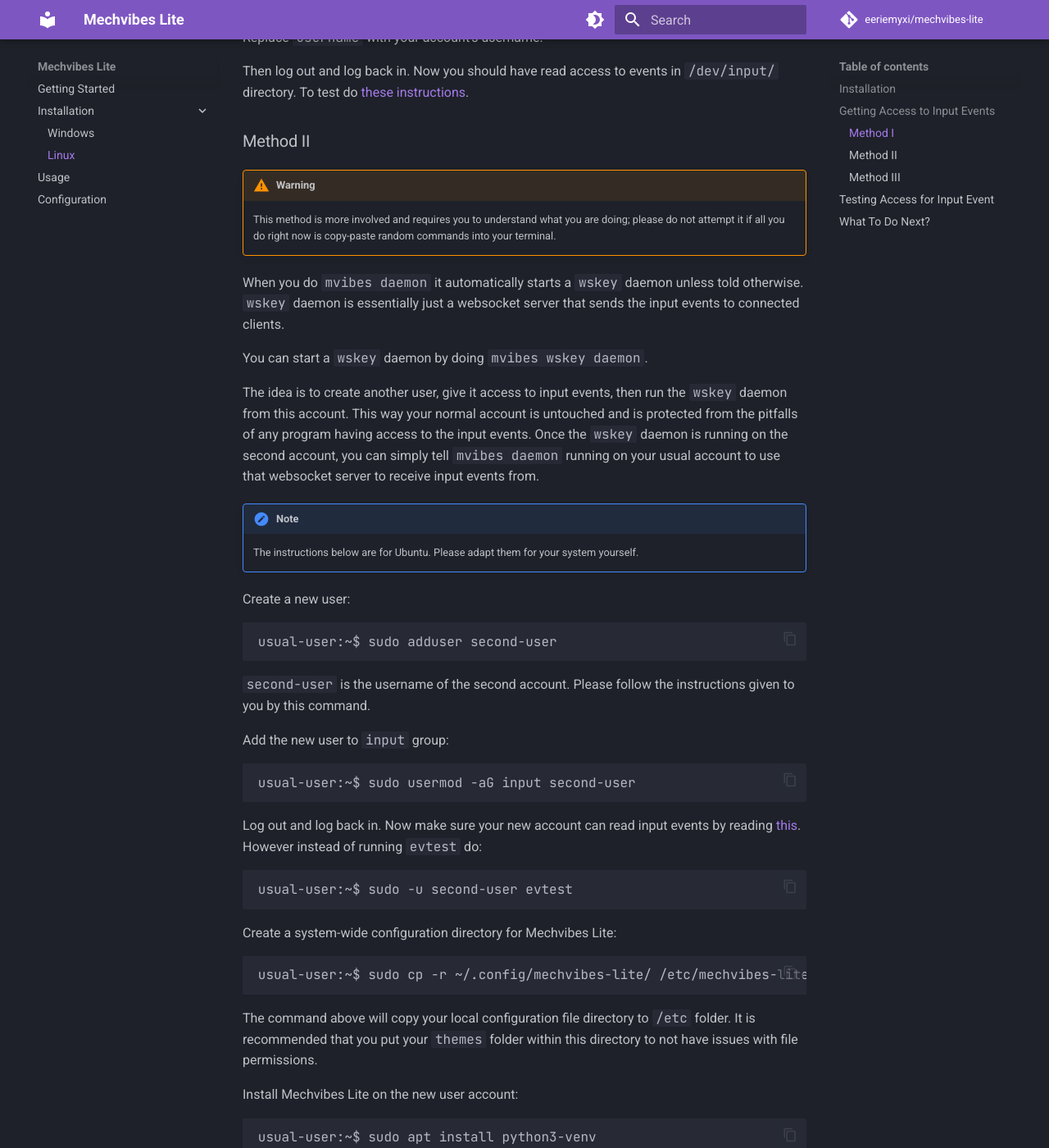
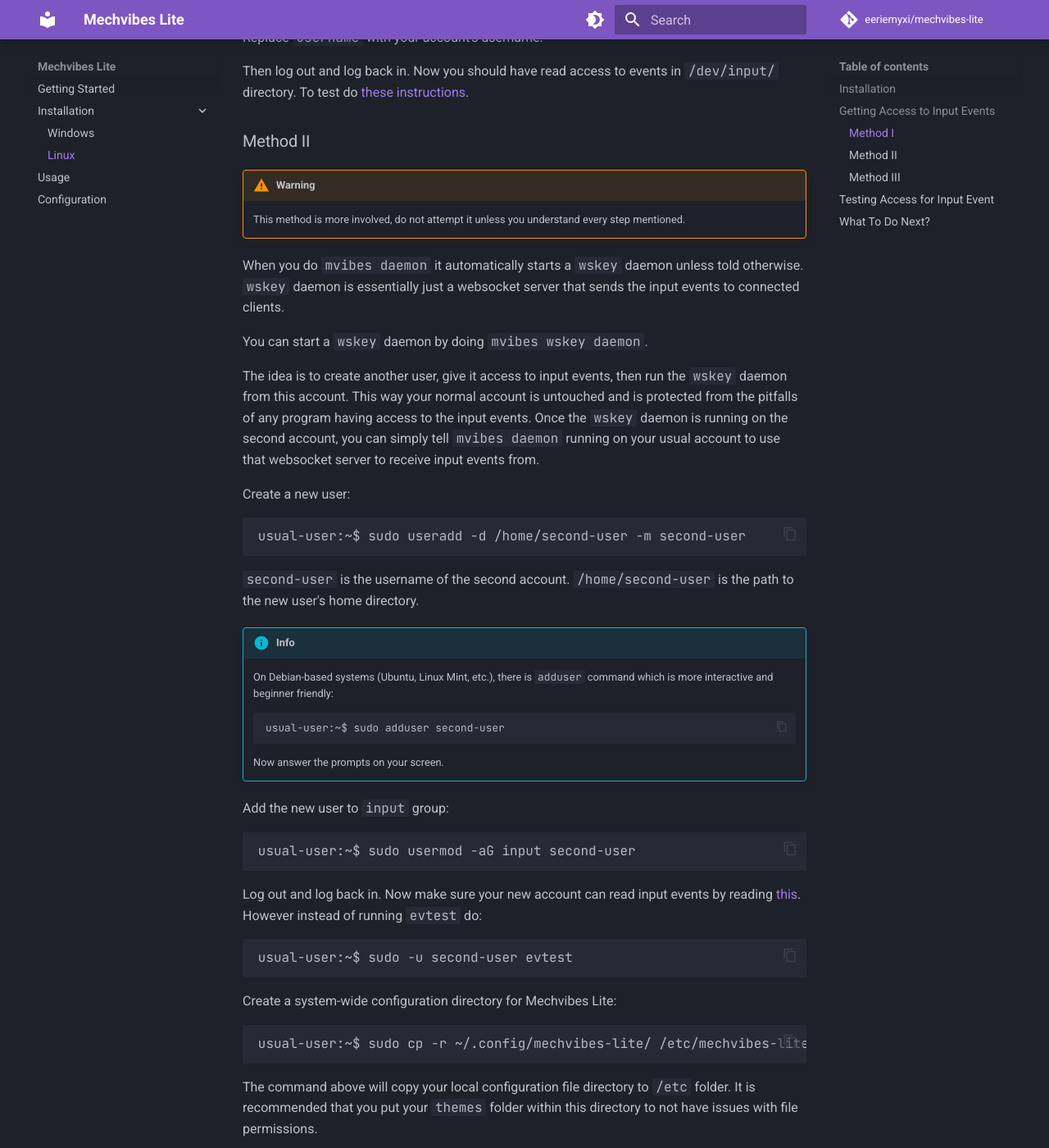
Before and after one commit to eeriemyxi/mechvibes-lite, an MkDocs documentation site: the page built from docs/installation/linux.md, in a window 1280 px wide and 1400 px high, scrolled down 796 px. Shown: the whole window at 82% size. Built offline with MkDocs 1.6.1 and Material for MkDocs 9.7.7, drawn with Linux system fonts in a browser that asks for light colours; comment, search, counter and statistics services are not loaded.

Commit message:
fix(docs): use better admonition titles, POSIX-compliant shell cmds
- Ubuntu-specific commands moved to their own admonitions, the recommended
    instructions are now POSIX compliant.

````diff
--- a/docs/installation/linux.md
+++ b/docs/installation/linux.md
@@ -1,5 +1,5 @@
 ## Installation
-!!! important
+!!! info
     Minimum Python version required is `3.10`. Please check by running `python3
     --version`.
 
@@ -34,9 +34,8 @@
 
 ### Method II
 !!! warning
-    This method is more involved and requires you to understand what you
-    are doing; please do not attempt it if all you do right now is copy-paste
-    random commands into your terminal.
+    This method is more involved, do not attempt it unless you
+    understand every step mentioned.
 
 When you do `mvibes daemon` it automatically starts a `wskey` daemon unless told
 otherwise. `wskey` daemon is essentially just a websocket server that sends the
@@ -51,16 +50,22 @@
 `mvibes daemon` running on your usual account to use that websocket server to
 receive input events from.
 
-!!! note
-    The instructions below are for Ubuntu. Please adapt them for your system yourself.
+Create a new user:
+```shell
+usual-user:~$ sudo useradd -d /home/second-user -m second-user
+```
+`second-user` is the username of the second account. `/home/second-user` is the
+path to the new user's home directory.
 
-Create a new user:
-```
-usual-user:~$ sudo adduser second-user
-```
+!!! info
+    On Debian-based systems (Ubuntu, Linux Mint, etc.), there is `adduser`
+    command which is more interactive and beginner friendly:
 
-`second-user` is the username of the second account. Please follow the
-instructions given to you by this command.
+    ```
+    usual-user:~$ sudo adduser second-user
+    ```
+
+    Now answer the prompts on your screen.
 
 Add the new user to `input` group:
 
````
Also changed, not shown: docs/installation/windows.md (+1 -1 lines).
